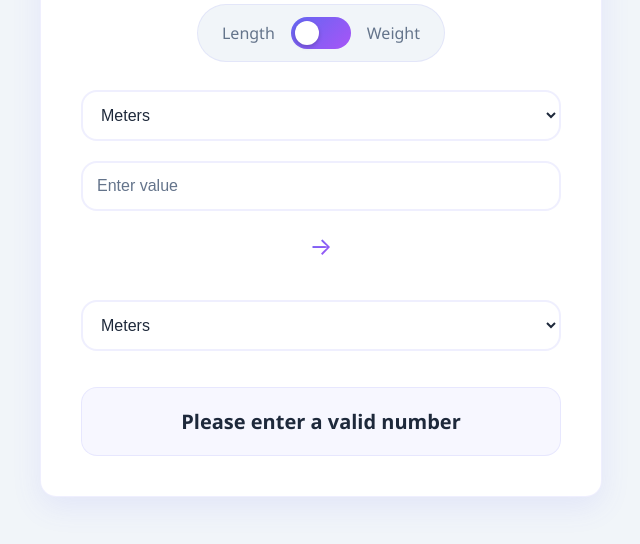
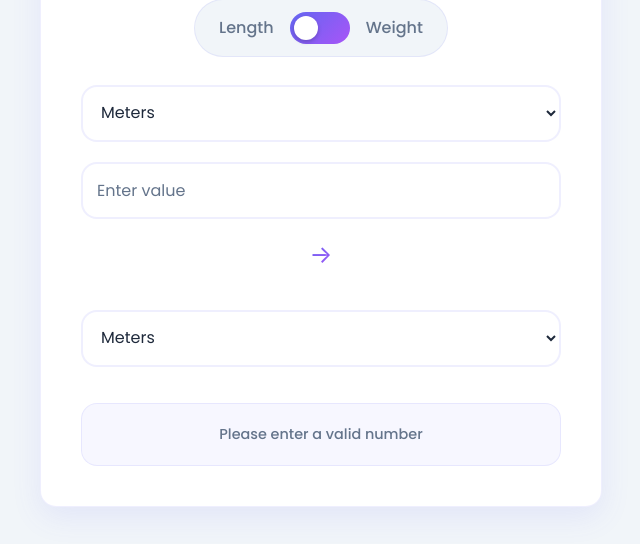
Before and after one commit to db207/BYOA-Unit-Converter, a plain HTML site: page index.html in a window 1280 px wide. Shown: the part 204-748 px from the top of the page, without its empty margins (319-959 px from the left). Drawn offline with Linux system fonts and the light colour scheme.

Commit message:
Minor UI changes

```diff
--- a/index.html
+++ b/index.html
@@ -4,6 +4,7 @@
     <meta charset="UTF-8">
     <meta name="viewport" content="width=device-width, initial-scale=1.0">
     <title>Unit Converter</title>
+    <link rel="stylesheet" href="https://fonts.googleapis.com/css2?family=Poppins:wght@400;500;600;700&display=swap">
     <link rel="stylesheet" href="styles.css">
     <link rel="stylesheet" href="https://cdnjs.cloudflare.com/ajax/libs/font-awesome/6.0.0/css/all.min.css">
 </head>
--- a/script.js
+++ b/script.js
@@ -138,13 +138,16 @@ function convert() {
     const metricConversions = document.getElementById('metricConversions');
     const unitTypeToggle = document.getElementById('unitType');
     const isWeightCalculation = unitTypeToggle.checked;
+    const resultElement = document.getElementById('result');
 
     if (isNaN(fromValue)) {
-        document.getElementById('result').textContent = 'Please enter a valid number';
+        resultElement.textContent = 'Please enter a valid number';
+        resultElement.classList.add('error-message');
         metricConversions.innerHTML = '';
         return;
     }
 
+    resultElement.classList.remove('error-message');
     let result;
     if (fromUnit === toUnit) {
         result = fromValue;
@@ -152,7 +155,7 @@ function convert() {
         result = fromValue * conversionRates[fromUnit][toUnit];
     }
 
-    document.getElementById('result').textContent =
+    resultElement.textContent =
         `Result: ${fromValue} ${fromUnit} = ${result.toFixed(2)} ${toUnit}`;
 
     // Only show metric conversions for length calculations
--- a/styles.css
+++ b/styles.css
@@ -65,7 +65,7 @@
 
 /* Base styles */
 body {
-    font-family: 'Segoe UI', system-ui, -apple-system, sans-serif;
+    font-family: 'Poppins', system-ui, -apple-system, sans-serif;
     display: flex;
     justify-content: center;
     align-items: center;
@@ -184,6 +184,7 @@ input:checked + .slider:before {
 select, input {
     padding: 0.875rem;
     font-size: 1rem;
+    font-family: 'Poppins', system-ui, -apple-system, sans-serif;
     width: 100%;
     border: 2px solid var(--border-color);
     border-radius: var(--border-radius);
@@ -231,6 +232,12 @@ input::placeholder {
     box-sizing: border-box;
     border: 1px solid var(--border-color);
     transition: all 0.3s ease;
+}
+
+#result.error-message {
+    font-size: 0.9rem;
+    color: var(--text-secondary);
+    font-weight: 500;
 }
 
 #result:not(:empty) {
```
